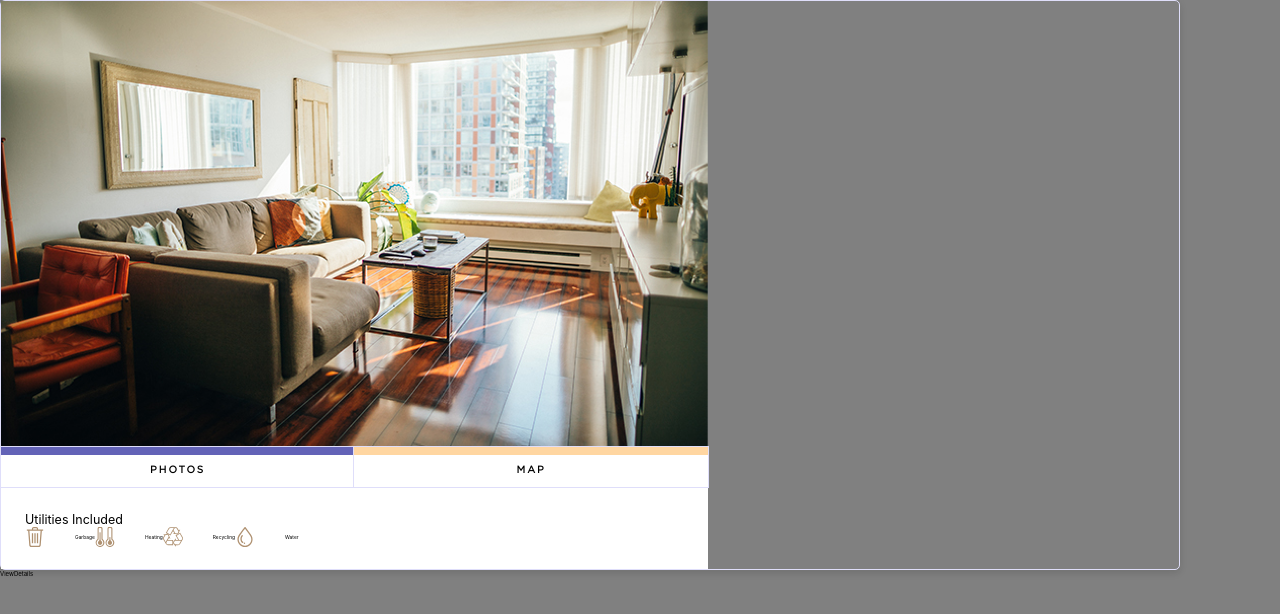
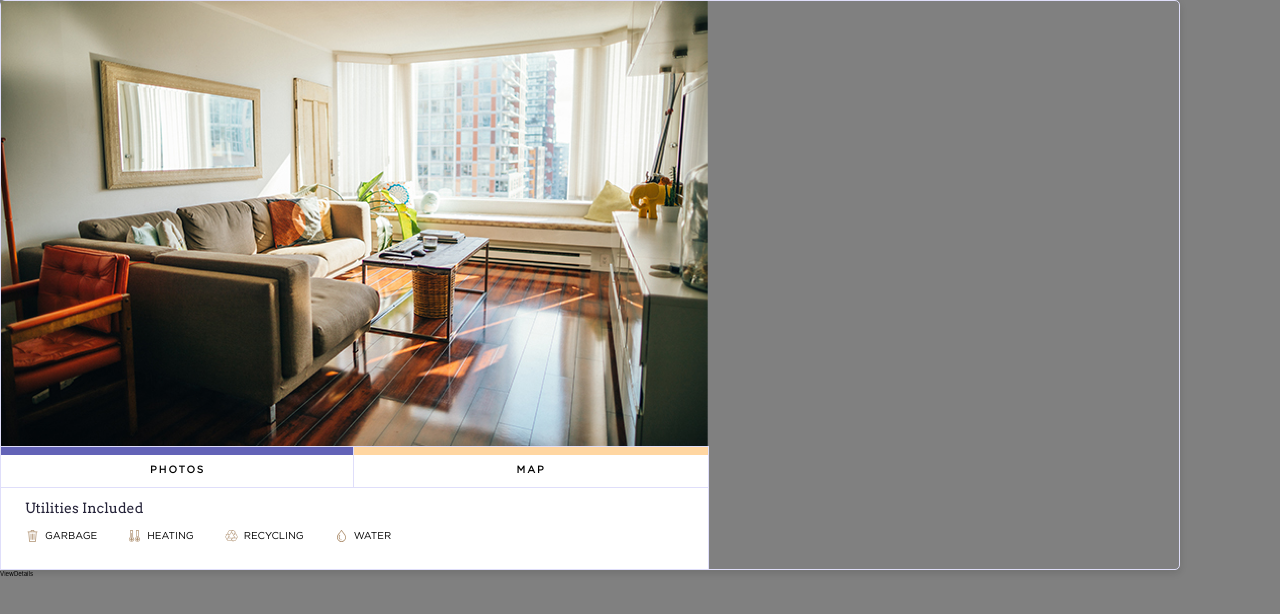
Before and after one commit to JuanTValdez/Living-in-the-Six, a React (Create React App) app: page / in a window 1280 px wide. Shown: the top 614 px of the page. Built offline with nearby package versions, Linux system fonts and the light colour scheme.

Commit message:
completed left side of ViewDetails comp and styles

```diff
--- a/src/components/ViewDetails.js
+++ b/src/components/ViewDetails.js
@@ -21,7 +21,7 @@ export default function ViewDetails() {
 				</div>
 
 				<div className='utilities'>
-					<div className='included'>Utilities Included</div>
+					<div className='included font-size-14'>Utilities Included</div>
 					<div className='utils-listed'>
 						<div>
 							<img src={Garbage} alt='' />
--- a/src/styles/ViewDetails.css
+++ b/src/styles/ViewDetails.css
@@ -63,26 +63,47 @@ body {
 
   grid-column: 1/4;
   grid-row: 13/16;
-  padding: 2.4rem;
+  padding: 1rem 2.4rem;
   background-color: var(--white);
   font-size: 20px;
+  outline: solid 1px var(--light-periwinkle);
 
+}
+
+.included {
+  font-family: 'Arvo-Regular';
+  line-height: 1.57;
+
+  color: var(--dark)
 }
 
 .utils-listed {
   display: flex;
+  gap: 3rem;
+  padding: 1rem 0 1rem 0;
 
   & div {
     display: flex;
     justify-content: center;
-    align-items: center;
-    gap: 3rem;
+    align-items: flex-end;
+    gap: 0.5rem;
 
+    & img {
+      height: 12px;
+      width: 15px;
+    }
+
+    & p {
+      font-size: 1rem;
+      text-transform: uppercase;
+      font-family: "Gotham-Book";
+    }
 
   }
 
-  & img {
-    height: 20px;
-    width: 20px;
-  }
+
+
+  /* & p {
+    font-size: 2.2rem;
+  } */
 }
```
